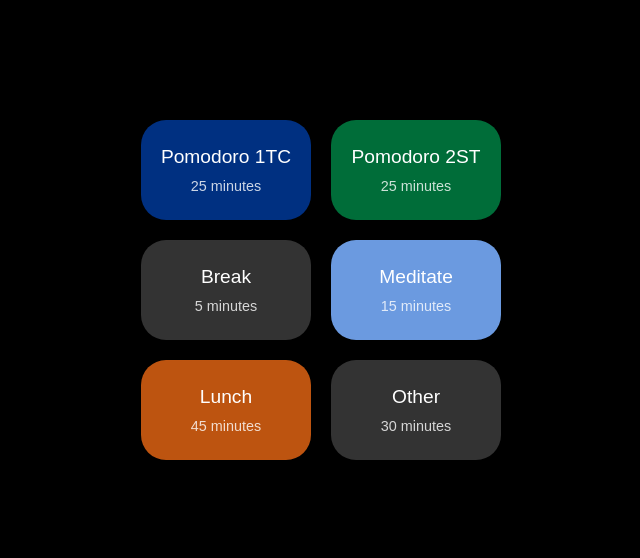
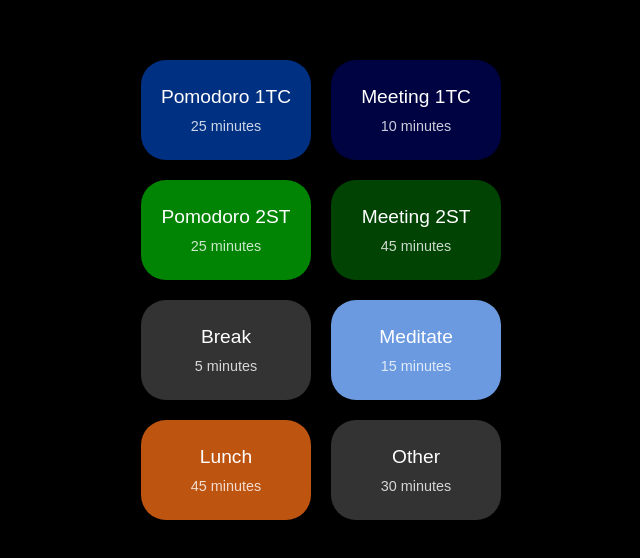
Before and after one commit to acdcjunior/simple-pomodoro, a plain HTML site: page index.html in a window 1280 px wide. Shown: the part 110-668 px from the top of the page, without its empty margins (319-959 px from the left). Drawn offline with nearby package versions, Linux system fonts and the light colour scheme.

Commit message:
feat: yet more timers

```diff
--- a/index.html
+++ b/index.html
@@ -280,7 +280,9 @@
     Alpine.data('timer', () => ({
       timerTypes: [
         { label: 'Pomodoro 1TC', duration: 25 * 60, bgColor: '#003081' },
-        { label: 'Pomodoro 2ST', duration: 25 * 60, bgColor: 'rgba(1,218,114,0.5)' },
+        { label: 'Meeting 1TC', duration: 10 * 60, bgColor: '#000342' },
+        { label: 'Pomodoro 2ST', duration: 25 * 60, bgColor: '#018303' },
+        { label: 'Meeting 2ST', duration: 45 * 60, bgColor: '#014303' },
         { label: 'Break', duration: 5 * 60, bgColor: '#333' },
         { label: 'Meditate', duration: 15 * 60, bgColor: '#6b9ae0' },
         { label: 'Lunch', duration: 45 * 60, bgColor: '#bd5410' },
```
